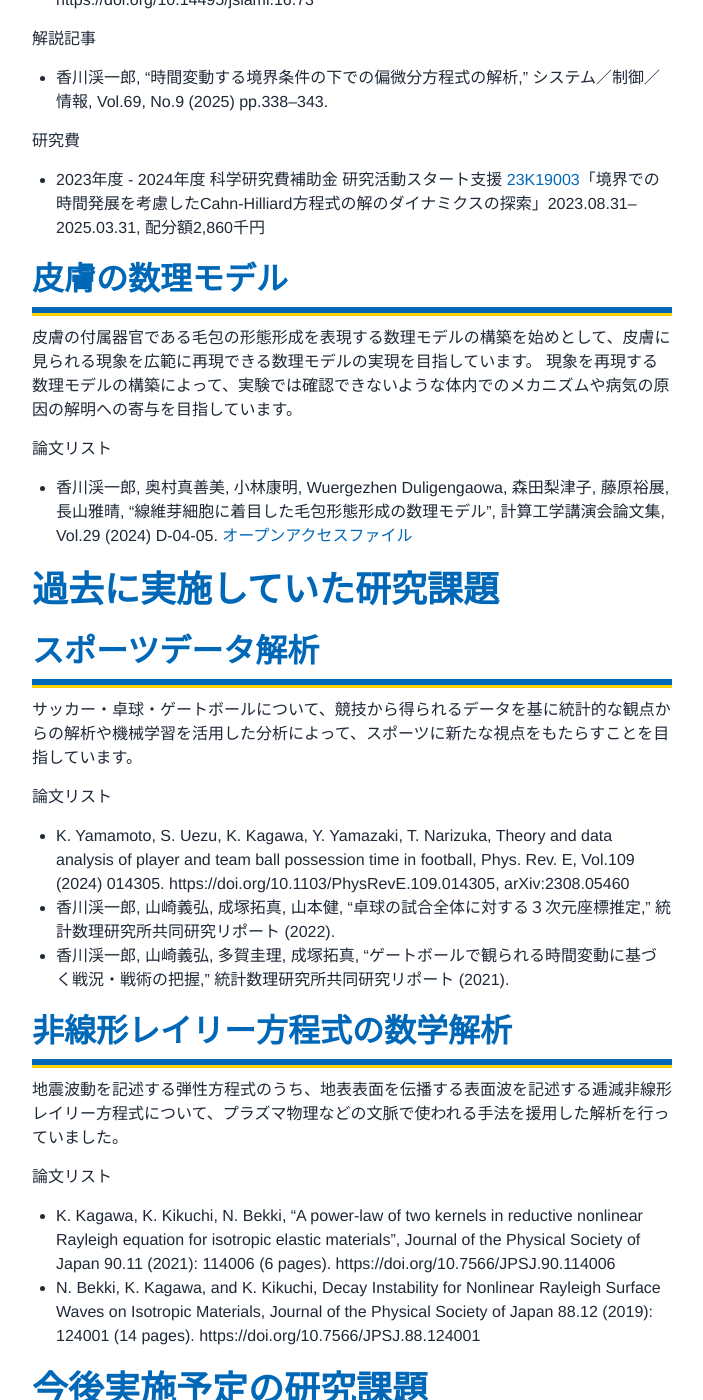
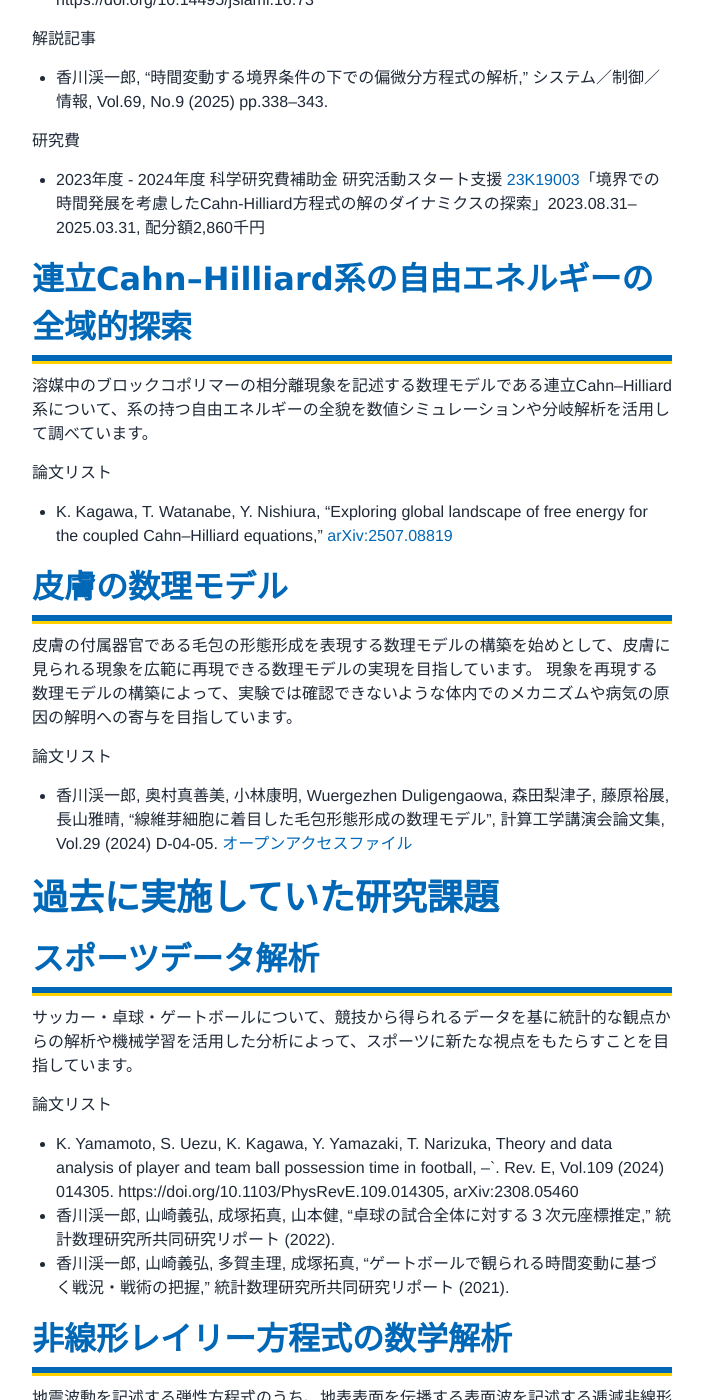
Before and after one commit to k16kgw/k16kgw.github.io, a Jekyll site: the page built from pages/research.md, in a window 1280 px wide and 1400 px high, scrolled down 1312 px. Shown: the whole window, without its empty margins (288-991 px from the left). Built offline with Jekyll 4.4.1, drawn with Linux system fonts in a browser that asks for light colours.

Commit message:
Add section on coupled Cahn–Hilliard equations
Added a new section on the global exploration of free energy for coupled Cahn–Hilliard equations, including a reference to a related paper.

```diff
--- a/pages/research.md
+++ b/pages/research.md
@@ -35,6 +35,13 @@ Cahn–Hilliard方程式について、方程式の数学的構造に根拠を
 研究費
 - 2023年度 - 2024年度    科学研究費補助金 研究活動スタート支援 [23K19003](https://kaken.nii.ac.jp/ja/grant/KAKENHI-PROJECT-23K19003/)「境界での時間発展を考慮したCahn-Hilliard方程式の解のダイナミクスの探索」2023.08.31–2025.03.31, 配分額2,860千円
 
+## 連立Cahn–Hilliard系の自由エネルギーの全域的探索
+
+溶媒中のブロックコポリマーの相分離現象を記述する数理モデルである連立Cahn–Hilliard系について、系の持つ自由エネルギーの全貌を数値シミュレーションや分岐解析を活用して調べています。
+
+論文リスト
+- K. Kagawa, T. Watanabe, Y. Nishiura, "Exploring global landscape of free energy for the coupled Cahn–Hilliard equations," [arXiv:2507.08819](https://doi.org/10.48550/arXiv.2507.08819)
+
 ## 皮膚の数理モデル
 
 皮膚の付属器官である毛包の形態形成を表現する数理モデルの構築を始めとして、皮膚に見られる現象を広範に再現できる数理モデルの実現を目指しています。
@@ -50,7 +57,7 @@ Cahn–Hilliard方程式について、方程式の数学的構造に根拠を
 サッカー・卓球・ゲートボールについて、競技から得られるデータを基に統計的な観点からの解析や機械学習を活用した分析によって、スポーツに新たな視点をもたらすことを目指しています。
 
 論文リスト
-- K. Yamamoto, S. Uezu, K. Kagawa, Y. Yamazaki, T. Narizuka, Theory and data analysis of player and team ball possession time in football, Phys. Rev. E, Vol.109 (2024) 014305. https://doi.org/10.1103/PhysRevE.109.014305, arXiv:2308.05460
+- K. Yamamoto, S. Uezu, K. Kagawa, Y. Yamazaki, T. Narizuka, Theory and data analysis of player and team ball possession time in football, –`. Rev. E, Vol.109 (2024) 014305. https://doi.org/10.1103/PhysRevE.109.014305, arXiv:2308.05460
 - 香川渓一郎, 山崎義弘, 成塚拓真, 山本健, "卓球の試合全体に対する３次元座標推定," 統計数理研究所共同研究リポート (2022).
 - 香川渓一郎, 山崎義弘, 多賀圭理, 成塚拓真,  "ゲートボールで観られる時間変動に基づく戦況・戦術の把握," 統計数理研究所共同研究リポート (2021).
 
```
